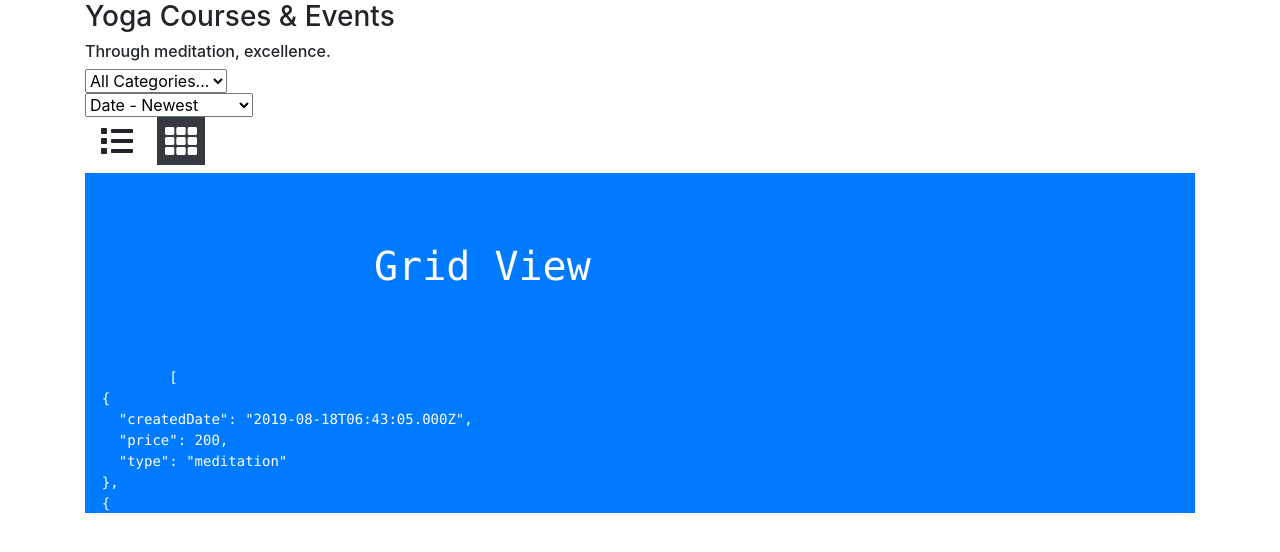
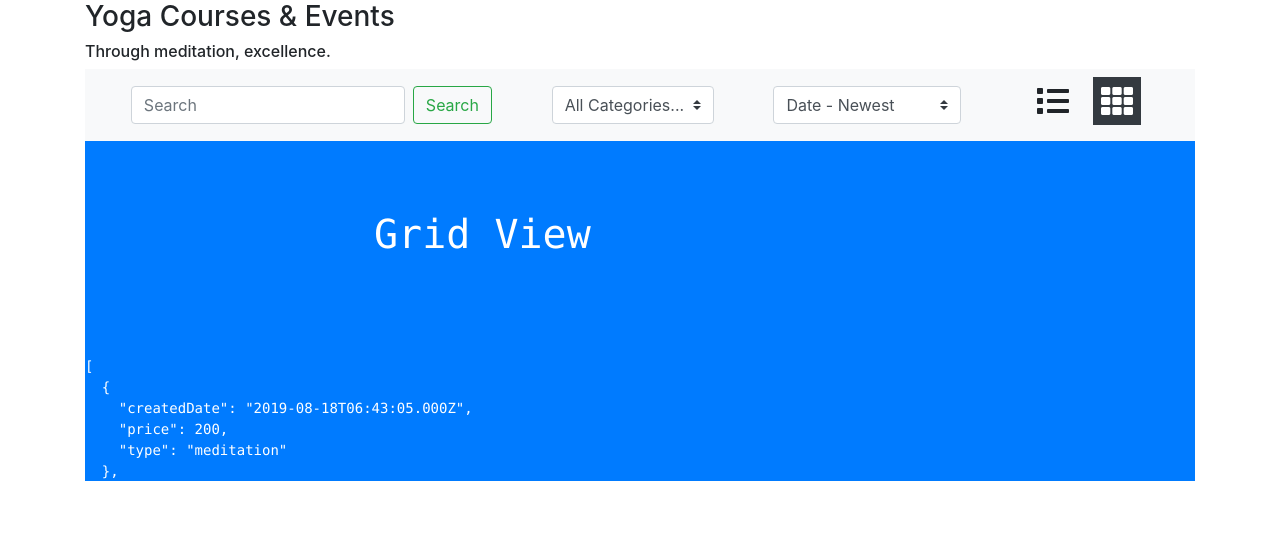
Before and after one commit to hfnabhyasi/heartathon, a Vue app: page / in a window 1280 px wide. Shown: the top 552 px of the page. Built offline with nearby package versions, Linux system fonts and the light colour scheme.

Commit message:
changed styles for select fields

```diff
--- a/src/components/CategorySortDropdown.vue
+++ b/src/components/CategorySortDropdown.vue
@@ -1,6 +1,6 @@
 <template lang="html">
   <div>
-    <select @change="onChange($event);">
+    <select class="custom-select" @change="onChange($event);">
       <option value="all" selected>All Categories...</option>
       <option value="yoga">Yoga</option>
       <option value="meditation">Meditation</option>
--- a/src/components/SortDropdown.vue
+++ b/src/components/SortDropdown.vue
@@ -1,6 +1,6 @@
 <template lang="html">
   <div>
-    <select placeholder="Sort By..." @change="onChange($event);">
+    <select class="custom-select" placeholder="Sort By..." @change="onChange($event);">
       <option value="dateNewest" selected>Date - Newest</option>
       <option value="dateOldest">Date - Oldest</option>
       <option value="priceLowToHigh">Price - Low to High</option>
--- a/src/components/TestComponent.vue
+++ b/src/components/TestComponent.vue
@@ -1,23 +1,23 @@
 <template lang="html">
   <div>
+    <div class="navbar navbar-expand-lg navbar-light bg-light justify-content-around">
+      <SearchBar />
       <CategorySortDropdown @categoryOptionSelected="categoryOptionSelected" />
-
       <SortDropdown @sortOptionSelected="sortOptionSelected" />
-
       <GridListSwitch
       :isGridActive="true"
       :isListActive="false"
       @toggleGridView="showGridLayout()"
       @toggleListView="showListLayout()"
       />
-
+    </div>
     <div>
       <div v-if="isGrid">
         <pre class="pre pre-scrollable bg-primary text-white">
           <h1>
             Grid View
           </h1>
-          {{ displayedData }}
+          <p>{{ displayedData }}</p>
         </pre>
       </div>
       <div v-if="isList">
@@ -25,7 +25,7 @@
           <h1>
             List VIEW
           </h1>
-              {{ displayedData }}
+          <p>{{ displayedData }}</p>
         </pre>
       </div>
     </div>
@@ -35,11 +35,12 @@
 <script>
 import GridListSwitch from './GridListSwitch'
 import SortDropdown from './SortDropdown'
+import SearchBar from './SearchBar'
 import CategorySortDropdown from './CategorySortDropdown'
 
 export default {
   data,
-  components: { GridListSwitch, SortDropdown, CategorySortDropdown },
+  components: { GridListSwitch, SearchBar, SortDropdown, CategorySortDropdown },
   methods: { showGridLayout, showListLayout, sortOptionSelected, categoryOptionSelected },
   mounted
 }
```
Lines whose indentation alone changed are shown as unchanged.
